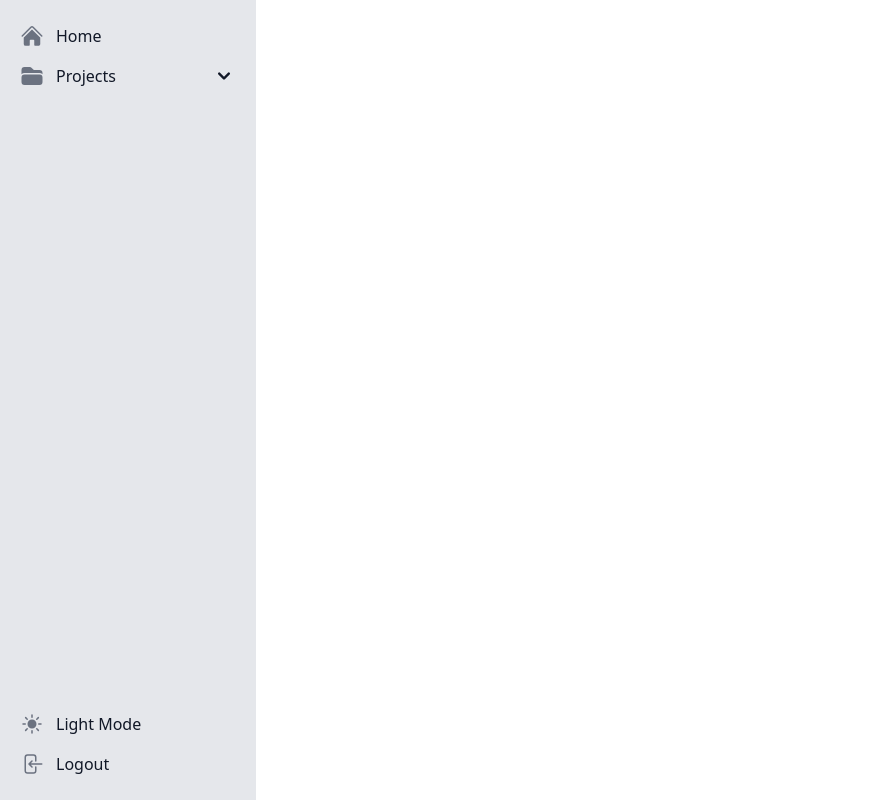
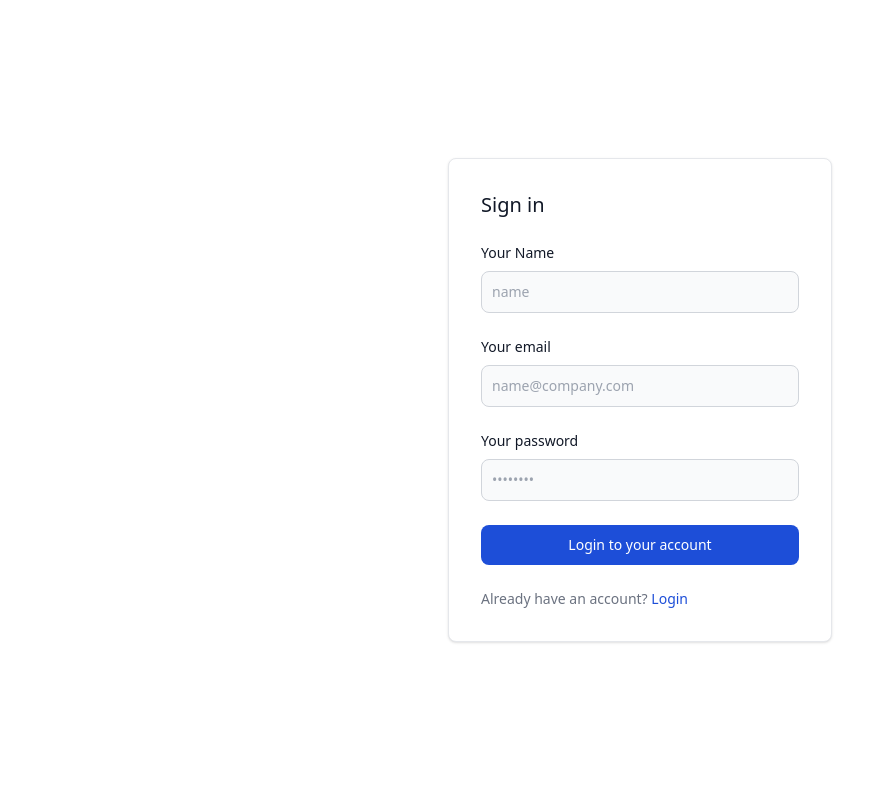
Before and after one commit to sshatil/project-management, a Vue app in the folder client/: page /register in a window 1280 px wide. Shown: the whole page, without its empty margins (0-874 px from the left). Built offline with nearby package versions, Linux system fonts and the light colour scheme.

Commit message:
auth ui design

```diff
--- a/client/src/App.vue
+++ b/client/src/App.vue
@@ -1,8 +1,6 @@
 <template>
-  <main
-    class="flex text-black dark:text-[#93999F] dark:bg-[#0D1117] min-h-screen"
-  >
-    <Sidebar />
+  <main class="text-black dark:text-[#93999F] dark:bg-[#0D1117] min-h-screen">
+    <!-- <Sidebar /> -->
     <RouterView />
   </main>
 </template>
--- a/client/src/components/Sidebar.vue
+++ b/client/src/components/Sidebar.vue
@@ -39,16 +39,15 @@
         class="h-full px-3 py-4 overflow-y-auto bg-gray-200 dark:bg-[#161B22]"
       >
         <div
-          v-if="state.showSidebar"
-          class="absolute -right-1"
+          class="absolute -right-1 sm:hidden"
           @click="store.commit('sidebar', false)"
         >
           <XMarkIcon class="w-7 h-7 -mt-3 cursor-pointer hover:text-red-400" />
         </div>
         <ul
-          class="space-y-2 font-medium flex flex-col justify-between h-full pt-4 sm:pt-0"
+          class="space-y-2 font-medium flex flex-col justify-between h-full pt-4"
         >
-          <div class="">
+          <RouterLink to="/">
             <li>
               <div
                 class="flex items-center p-2 text-gray-900 rounded-lg dark:text-white hover:bg-gray-100 dark:hover:bg-gray-700"
@@ -60,6 +59,7 @@
               </div>
             </li>
             <li>
+              <RouterLink to="/project">
                 <button
                   type="button"
                   class="flex items-center w-full p-2 text-gray-900 transition duration-75 rounded-lg group hover:bg-gray-100 dark:text-white dark:hover:bg-gray-700"
@@ -89,6 +89,7 @@
                     ></path>
                   </svg>
                 </button>
+              </RouterLink>
               <ul
                 id="dropdown-example"
                 class="py-2 space-y-2"
@@ -103,7 +104,7 @@
                 </li>
               </ul>
             </li>
-          </div>
+          </RouterLink>
           <div class="">
             <li @click="toggleDark()" class="cursor-pointer">
               <div
@@ -158,9 +159,10 @@ import { useDark, useToggle } from "@vueuse/core";
 const isDark = useDark();
 const toggleDark = useToggle(isDark);
 
-const dropdown = ref(false);
+const dropdown = ref(true);
 // const showSidebar = ref(false);
 import store from "../store/index";
+import { RouterLink } from "vue-router";
 
 const state = store.state.global;
 
--- /dev/null
+++ b/client/src/pages/ProjectView.vue
@@ -0,0 +1,16 @@
+<template>
+  <div class="w-full p-6">
+    <h1 class="text-2xl font-bold">Your Projects</h1>
+    <!-- header -->
+    <div class="mt-7 flex justify-between border-b-2 border-gray-400 py-2">
+      <div class="">
+        <h1>filter</h1>
+      </div>
+      <h1>Create new Project</h1>
+    </div>
+  </div>
+</template>
+
+<script setup lang="ts"></script>
+
+<style scoped></style>
--- /dev/null
+++ b/client/src/pages/auth/RegisterView.vue
@@ -0,0 +1,97 @@
+<template>
+  <div class="flex flex-col justify-center items-center w-full h-screen">
+    <div
+      class="w-full max-w-sm p-4 bg-white border border-gray-200 rounded-lg shadow sm:p-6 md:p-8 dark:bg-gray-800 dark:border-gray-700"
+    >
+      <form class="space-y-6" action="#">
+        <h5 class="text-xl font-medium text-gray-900 dark:text-white">
+          Sign in
+        </h5>
+        <div>
+          <label
+            for="name"
+            class="block mb-2 text-sm font-medium text-gray-900 dark:text-white"
+            >Your Name</label
+          >
+          <input
+            type="name"
+            name="name"
+            id="name"
+            class="bg-gray-50 border border-gray-300 text-gray-900 text-sm rounded-lg focus:ring-blue-500 focus:border-blue-500 block w-full p-2.5 dark:bg-gray-600 dark:border-gray-500 dark:placeholder-gray-400 dark:text-white"
+            placeholder="name"
+            required
+          />
+        </div>
+        <div>
+          <label
+            for="email"
+            class="block mb-2 text-sm font-medium text-gray-900 dark:text-white"
+            >Your email</label
+          >
+          <input
+            type="email"
+            name="email"
+            id="email"
+            class="bg-gray-50 border border-gray-300 text-gray-900 text-sm rounded-lg focus:ring-blue-500 focus:border-blue-500 block w-full p-2.5 dark:bg-gray-600 dark:border-gray-500 dark:placeholder-gray-400 dark:text-white"
+            placeholder="name@company.com"
+            required
+          />
+        </div>
+        <div>
+          <label
+            for="password"
+            class="block mb-2 text-sm font-medium text-gray-900 dark:text-white"
+            >Your password</label
+          >
+          <input
+            type="password"
+            name="password"
+            id="password"
+            placeholder="••••••••"
+            class="bg-gray-50 border border-gray-300 text-gray-900 text-sm rounded-lg focus:ring-blue-500 focus:border-blue-500 block w-full p-2.5 dark:bg-gray-600 dark:border-gray-500 dark:placeholder-gray-400 dark:text-white"
+            required
+          />
+        </div>
+        <!-- <div class="flex items-start">
+          <div class="flex items-start">
+            <div class="flex items-center h-5">
+              <input
+                id="remember"
+                type="checkbox"
+                value=""
+                class="w-4 h-4 border border-gray-300 rounded bg-gray-50 focus:ring-3 focus:ring-blue-300 dark:bg-gray-700 dark:border-gray-600 dark:focus:ring-blue-600 dark:ring-offset-gray-800 dark:focus:ring-offset-gray-800"
+                required
+              />
+            </div>
+            <label
+              for="remember"
+              class="ml-2 text-sm font-medium text-gray-900 dark:text-gray-300"
+              >Remember me</label
+            >
+          </div>
+          <a
+            href="#"
+            class="ml-auto text-sm text-blue-700 hover:underline dark:text-blue-500"
+            >Lost Password?</a
+          >
+        </div> -->
+        <button
+          type="submit"
+          class="w-full text-white bg-blue-700 hover:bg-blue-800 focus:ring-4 focus:outline-none focus:ring-blue-300 font-medium rounded-lg text-sm px-5 py-2.5 text-center dark:bg-blue-600 dark:hover:bg-blue-700 dark:focus:ring-blue-800"
+        >
+          Login to your account
+        </button>
+        <div class="text-sm font-medium text-gray-500 dark:text-gray-300">
+          Already have an account?
+          <a href="#" class="text-blue-700 hover:underline dark:text-blue-500"
+            >Login</a
+          >
+        </div>
+      </form>
+    </div>
+  </div>
+</template>
+
+<script setup lang="ts"></script>
+
+<style scoped></style>
--- a/client/src/routes/index.ts
+++ b/client/src/routes/index.ts
@@ -8,6 +8,16 @@ const router = createRouter({
       name: "home",
       component: () => import("../pages/HomeView.vue"),
     },
+    {
+      path: "/project",
+      name: "project",
+      component: () => import("../pages/ProjectView.vue"),
+    },
+    {
+      path: "/register",
+      name: "register",
+      component: () => import("../pages/auth/RegisterView.vue"),
+    },
   ],
 });
 
```
Lines whose indentation alone changed are shown as unchanged.
